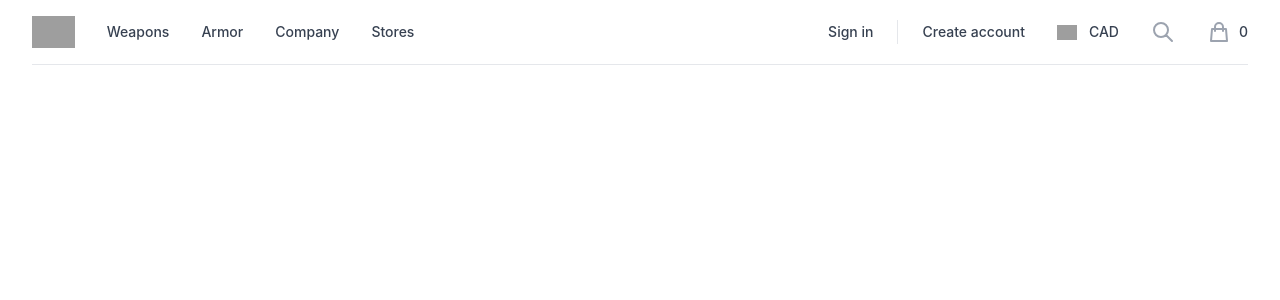
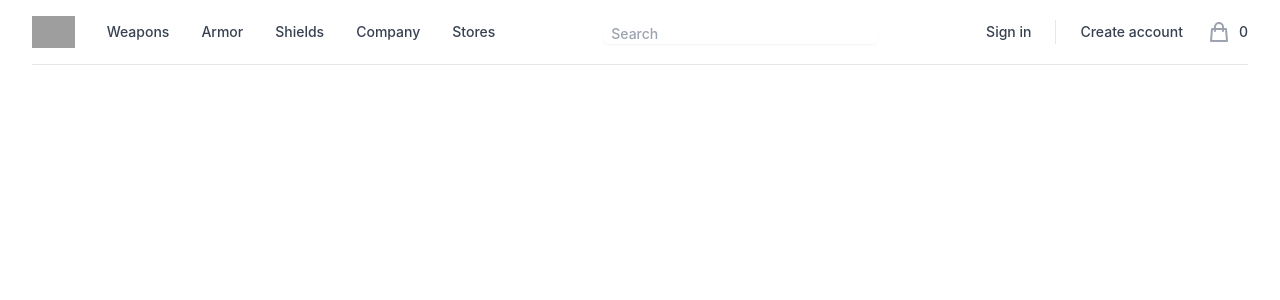
Before and after one commit to dylantoporek/botw-amazon-clone-frontend, a React (Create React App) app: page / in a window 1280 px wide. Shown: the top 300 px of the page. Built offline with nearby package versions, Linux system fonts and the light colour scheme; grey boxes are pictures that could not be loaded.

Commit message:
shield tab updates

```diff
--- a/src/Navbar/Navbar.js
+++ b/src/Navbar/Navbar.js
@@ -40,7 +40,7 @@ const navigation = {
       ],
       sections: [
         {
-          id: 'one-handed',
+          id: 'one handed',
           name: 'One Handed',
           items: [
             { name: 'Swords', href: '#' },
@@ -52,7 +52,7 @@ const navigation = {
           ],
         },
         {
-          id: 'two-handed',
+          id: 'two handed',
           name: 'Two Handed',
           items: [
             { name: 'Swords', href: '#' },
@@ -129,6 +129,37 @@ const navigation = {
         },
       ],
     },
+    {
+        id: 'shields',
+        name: 'Shields',
+        featured: [
+          {
+            name: 'New Arrivals',
+            href: '#',
+            imageSrc: 'https://static.wikia.nocookie.net/zelda_gamepedia_en/images/6/67/BotW_Forest_Dweller%27s_Shield_Model.png',
+            imageAlt: 'Models sitting back to back, wearing Basic Tee in black and bone.',
+          },
+          {
+            name: 'Best Rated',
+            href: '#',
+            imageSrc: 'https://static.wikia.nocookie.net/zelda_gamepedia_en/images/0/06/BotW_Hylian_Shield_Icon.png',
+            imageAlt: 'Close up of Basic Tee fall bundle with off-white, ochre, olive, and black tees.',
+          },
+        ],
+        sections: [
+          {
+            id: 'material',
+            name: 'Material',
+            items: [
+              { name: 'Metal', href: '#' },
+              { name: 'Wooden', href: '#' },
+              { name: 'Ancient', href: '#' },
+              { name: 'Other', href: '#' },
+              { name: 'Browse All', href: '#' },
+            ],
+          },
+        ],
+      },
   ],
   pages: [
     { name: 'Company', href: '#' },
@@ -414,6 +445,13 @@ export default function Example() {
                 </div>
               </Popover.Group>
 
+                {/* search input */}
+                <div className="ml-auto flex items-center">
+                <div class="mt-1 relative rounded-md shadow-sm">
+                    <input type="text" name="price" id="price" class="focus:ring-indigo-500 focus:border-indigo-500 block w-full pl-2 pr-12 sm:text-sm font-medium border-gray-300 rounded-md" placeholder="Search" />
+                </div>
+                </div>
+
               <div className="ml-auto flex items-center">
                 <div className="hidden lg:flex lg:flex-1 lg:items-center lg:justify-end lg:space-x-6">
                   <a href="#" className="text-sm font-medium text-gray-700 hover:text-gray-800">
@@ -425,7 +463,7 @@ export default function Example() {
                   </a>
                 </div>
 
-                <div className="hidden lg:ml-8 lg:flex">
+                {/* <div className="hidden lg:ml-8 lg:flex">
                   <a href="#" className="text-gray-700 hover:text-gray-800 flex items-center">
                     <img
                       src="https://tailwindui.com/img/flags/flag-canada.svg"
@@ -435,15 +473,15 @@ export default function Example() {
                     <span className="ml-3 block text-sm font-medium">CAD</span>
                     <span className="sr-only">, change currency</span>
                   </a>
-                </div>
+                </div> */}
 
                 {/* Search */}
-                <div className="flex lg:ml-6">
+                {/* <div className="flex lg:ml-6">
                   <a href="#" className="p-2 text-gray-400 hover:text-gray-500">
                     <span className="sr-only">Search</span>
                     <SearchIcon className="w-6 h-6" aria-hidden="true" />
                   </a>
-                </div>
+                </div> */}
 
                 {/* Cart */}
                 <div className="ml-4 flow-root lg:ml-6">
```
